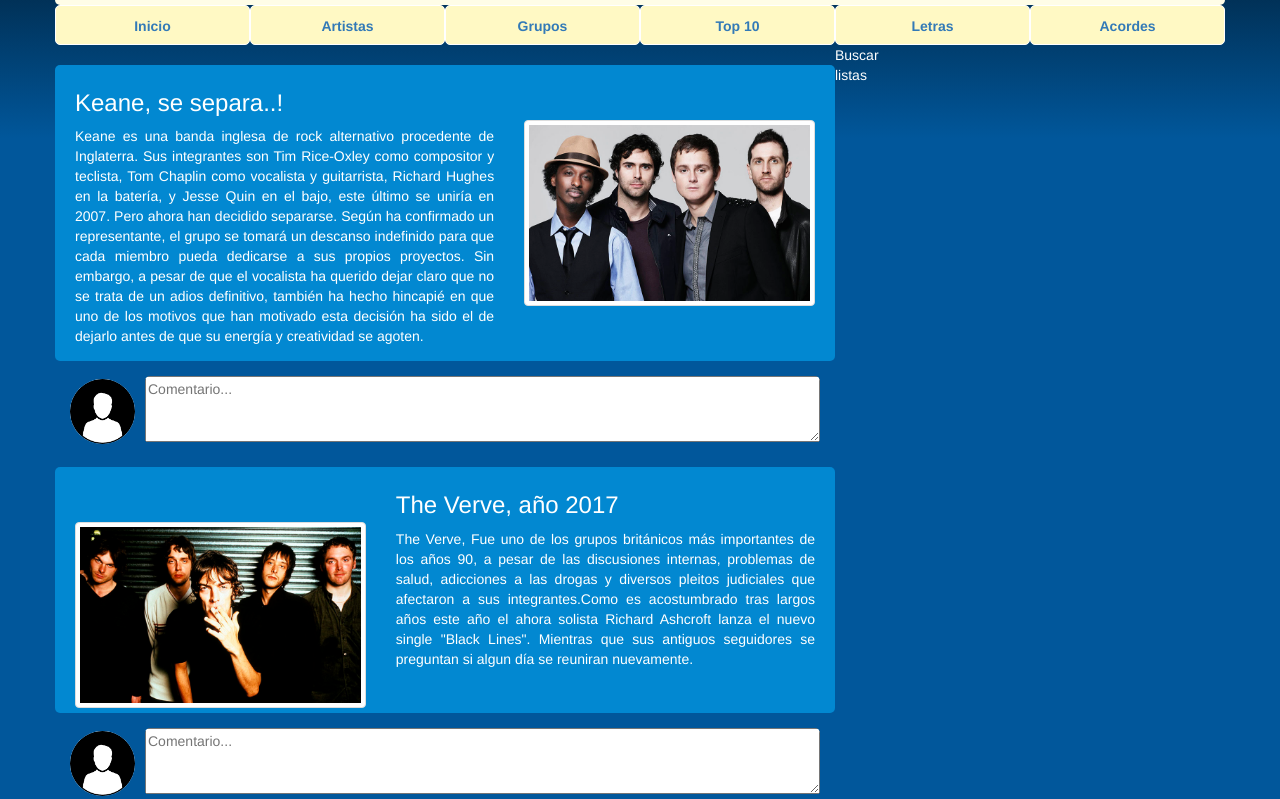
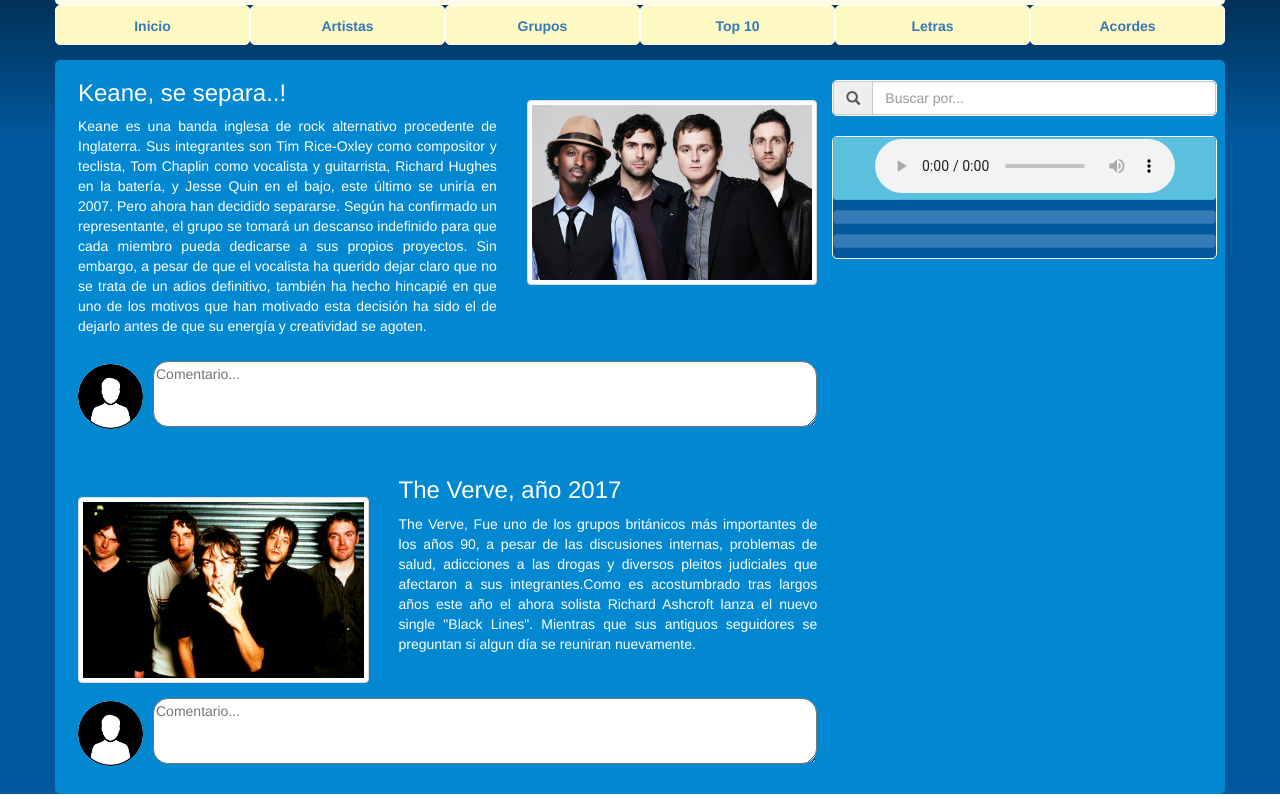
Before and after one commit to mmitacc/3-Frameworks-y-Librerias-CSS, a plain HTML site: page 1-Blog_musica/index.html in a window 1280 px wide. Shown: the part 145-944 px from the top of the page. Drawn offline with Linux system fonts and the light colour scheme.

Commit message:
Reordenando columnas en BootStrap

```diff
--- a/1-Blog_musica/css/estilos.css
+++ b/1-Blog_musica/css/estilos.css
@@ -31,7 +31,7 @@ body{
 }
 
 .cuadro-img{
-  margin-top: 50px;
+  margin-top: 40px;
 }
 
 .logo-img {
@@ -41,7 +41,7 @@ body{
 .img-social {
   width: 40px;
   height: 40px;
-  border: 2px solid white;
+  border: 2px solid #ffffff;
 }
 
 .enlaces{
@@ -55,6 +55,9 @@ body{
 .texto-comentario{
   width: 100%;
   color: #000a12;
+  border-radius: 15px;
+  -moz-border-radius: 15px;
+  -webkit-border-radius: 15px;
 }
 
 a:hover img{
@@ -72,8 +75,17 @@ a:hover {
 
 .cuerpo{
   background-color: #0288d1;
+  margin-top: 15px;
+  padding-left: 8px;
+  padding-right: 8px;
+}
+
+.c-musical{
+  background-color: #01579b;
   margin-top: 20px;
-  padding: 5px 5px;
+  border: 5px;
+  height: auto;
+  border: 1px solid #ffffff;
 }
 
 @media (max-width: 768px) {
--- a/1-Blog_musica/index.html
+++ b/1-Blog_musica/index.html
@@ -12,6 +12,7 @@
   </head>
 
   <body class="container">
+
     <header>
       <div class="row encabezado esquinas">
         <div class="col-sm-6">
@@ -34,10 +35,12 @@
         <div class="col-sm-2 enlaces esquinas"><a href="#">Acordes</a></div>
       </div>
     </header>
-    <div class="row">
+
+    <div class="row cuerpo esquinas">
       <div class="col-sm-8">
         <!-- ....................PUBLICACIONES 1 ...................-->
-        <div class="row cuerpo esquinas">
+        <div>
+          <div class="row">
             <div class="col-sm-7">
               <h3>Keane, se separa..!</h3>
               <p class="text-justify">Keane es una banda inglesa de rock alternativo procedente de Inglaterra. Sus integrantes son Tim Rice-Oxley como compositor y teclista, Tom Chaplin como vocalista y guitarrista, Richard Hughes en la batería, y Jesse Quin en el bajo, este último se uniría en 2007. Pero ahora han decidido separarse. Según ha confirmado un representante, el grupo se tomará un descanso indefinido para que cada miembro pueda dedicarse a sus propios proyectos. Sin embargo, a pesar de que el vocalista ha querido dejar claro que no se trata de un adios definitivo, también ha hecho hincapié en que uno de los motivos que han motivado esta decisión ha sido el de dejarlo antes de que su energía y creatividad se agoten.</p>
@@ -46,17 +49,16 @@
               <img src="imagen/Keane - Enjoy the silence.jpg" alt="Keane" class="img-thumbnail">
             </div>
           </div>
-        <div class="media">
+          <div class="media" style="margin-bottom: 25px">
             <div class="media-left media-middle">
               <img class="img-circle media-object" src="imagen/user.png" alt="Usuario" style="width:65px">
             </div>
-          <div class="media-body esquinas">
+            <div class="media-body">
               <textarea class="texto-comentario" rows="3" id="comment" placeholder="Comentario..."></textarea>
             </div>
           </div>
-
           <!-- ....................PUBLICACIONES 2 ...................-->
-        <div class="row cuerpo esquinas">
+          <div class="row ">
             <div class="col-sm-5 cuadro-img">
               <img src="imagen/The Verve - Bitter Sweet Symphony.jpg" alt="Keane" class="img-thumbnail">
             </div>
@@ -65,22 +67,41 @@
               <p class="text-justify">The Verve, Fue uno de los grupos británicos más importantes de los años 90, a pesar de las discusiones internas, problemas de salud, adicciones a las drogas y diversos pleitos judiciales que afectaron a sus integrantes.Como es acostumbrado tras largos años este año el ahora solista Richard Ashcroft lanza el nuevo single "Black Lines". Mientras que sus antiguos seguidores se preguntan si algun día se reuniran nuevamente.</p>
             </div>
           </div>
-        <div class="media">
+          <div class="media" style="margin-bottom: 25px">
             <div class="media-left media-middle">
               <img class="img-circle media-object" src="imagen/user.png" alt="Usuario" style="width:65px">
             </div>
-          <div class="media-body esquinas">
+            <div class="media-body ">
               <textarea class="texto-comentario" rows="3" id="comment" placeholder="Comentario..."></textarea>
             </div>
           </div>
+          <!-- .........................................................-->
+        </div>
+      </div>
+
+      <div class="col-sm-4 ">
+        <div class="">
+          <div class="row c-musical esquinas">
+            <!-- ....................INPUT "BUSCAR" ...................-->
+
+              <div class="input-group">
+                <span class="input-group-addon"><i class="glyphicon glyphicon-search"></i></span>
+                <input id="buscar" type="text" class="form-control" name="buscar" placeholder="Buscar por...">
+              </div>
 
           </div>
-      <div class="col-sm-4">
-        <div class="row">
-          Buscar
+          <!-- .................SECCION DE LISTAS DE CANCIONES.................-->
+          <div class="row c-musical esquinas">
+            <p>
+              <label type="button" class="btn btn-xs btn-info btn-block" placeholder="Wake me up when september ends">
+                <audio src="music/Green Day - Wake me up when september ends.mp3" controls>
+                </audio>
+              </label>
+            </p>
+            <p><label type="button" class="btn btn-primary btn-block"></label></p>
+            <p><label type="button" class="btn btn-primary btn-block"></label></p>
           </div>
-        <div class="row">
-          listas
+          <!-- ........................................................-->
         </div>
       </div>
     </div>
```
Lines whose indentation alone changed are shown as unchanged.
